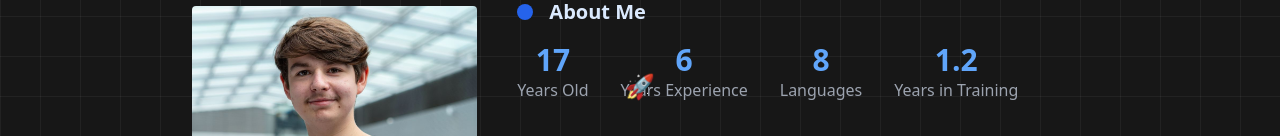
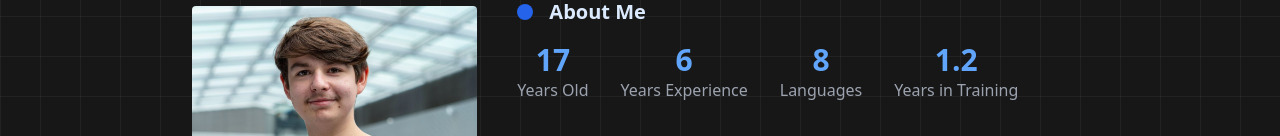
Before and after one commit to Fabbboy/portfolio, a Next.js app: page / in a window 1280 px wide. Shown: the part 664-800 px from the top of the page. Built offline with nearby package versions, Linux system fonts and the light colour scheme.

Commit message:
maybe better taskbar

```diff
--- a/src/components/TaskbarComponent/TaskbarComponent.tsx
+++ b/src/components/TaskbarComponent/TaskbarComponent.tsx
@@ -52,8 +52,7 @@ const NavRouteComponent: React.FC<Props> = ({
 
 export default function TaskbarComponent() {
   const [isVisible, setIsVisible] = useState(false);
-  const [showIndicator, setShowIndicator] = useState(true);
-  const TIMEOUT = 1000;
+  const BUFFER_TIME = 2000;
   const hideTimerRef = useRef<NodeJS.Timeout | null>(null);
   const [isMobile, setIsMobile] = useState(false);
 
@@ -66,53 +65,33 @@ export default function TaskbarComponent() {
     return () => window.removeEventListener("resize", handleResize);
   }, []);
 
-  const startHideTimeout = useCallback(() => {
+  const handleScroll = useCallback(() => {
+    setIsVisible(true);
+
     if (hideTimerRef.current) clearTimeout(hideTimerRef.current);
     hideTimerRef.current = setTimeout(() => {
       setIsVisible(false);
-      setShowIndicator(true);
-    }, TIMEOUT);
-  }, [TIMEOUT]);
+    }, BUFFER_TIME);
+  }, [BUFFER_TIME]);
 
   useEffect(() => {
-    if (isVisible) {
-      setShowIndicator(false);
-    } else {
-      const indicatorTimer = setTimeout(() => setShowIndicator(true), 1000);
-      return () => clearTimeout(indicatorTimer);
-    }
-  }, [isVisible]);
+    window.addEventListener("scroll", handleScroll);
+    return () => window.removeEventListener("scroll", handleScroll);
+  }, [handleScroll]);
 
   const showTaskbar = () => {
     setIsVisible(true);
-    if (hideTimerRef.current) clearTimeout(hideTimerRef.current); // Clear timeout on show
+    if (hideTimerRef.current) clearTimeout(hideTimerRef.current);
   };
 
   return (
     <div
       onMouseEnter={showTaskbar}
-      onMouseLeave={startHideTimeout}
+      onMouseLeave={() => handleScroll()}
       onTouchStart={showTaskbar}
-      onTouchEnd={startHideTimeout}
+      onTouchEnd={() => handleScroll()}
       className="fixed bottom-0 left-1/2 transform -translate-x-1/2 w-[400px] h-20 flex justify-center items-center"
     >
-      <AnimatePresence>
-        {!isVisible && showIndicator && (
-          <motion.div
-            initial={{ y: 0, opacity: 0 }}
-            animate={{ y: -10, opacity: 1 }}
-            exit={{ y: 0, opacity: 0 }}
-            transition={{
-              y: { repeat: Infinity, repeatType: "reverse", duration: 0.8 },
-              opacity: { duration: 0.4, ease: "easeInOut" },
-            }}
-            className="absolute bottom-6 transform -translate-x-1/2 text-2xl"
-          >
-            🚀
-          </motion.div>
-        )}
-      </AnimatePresence>
-
       <AnimatePresence>
         {isVisible && (
           <motion.nav
```
Also changed, not shown: 1 other file (tests, documents, lock files or other folders).
